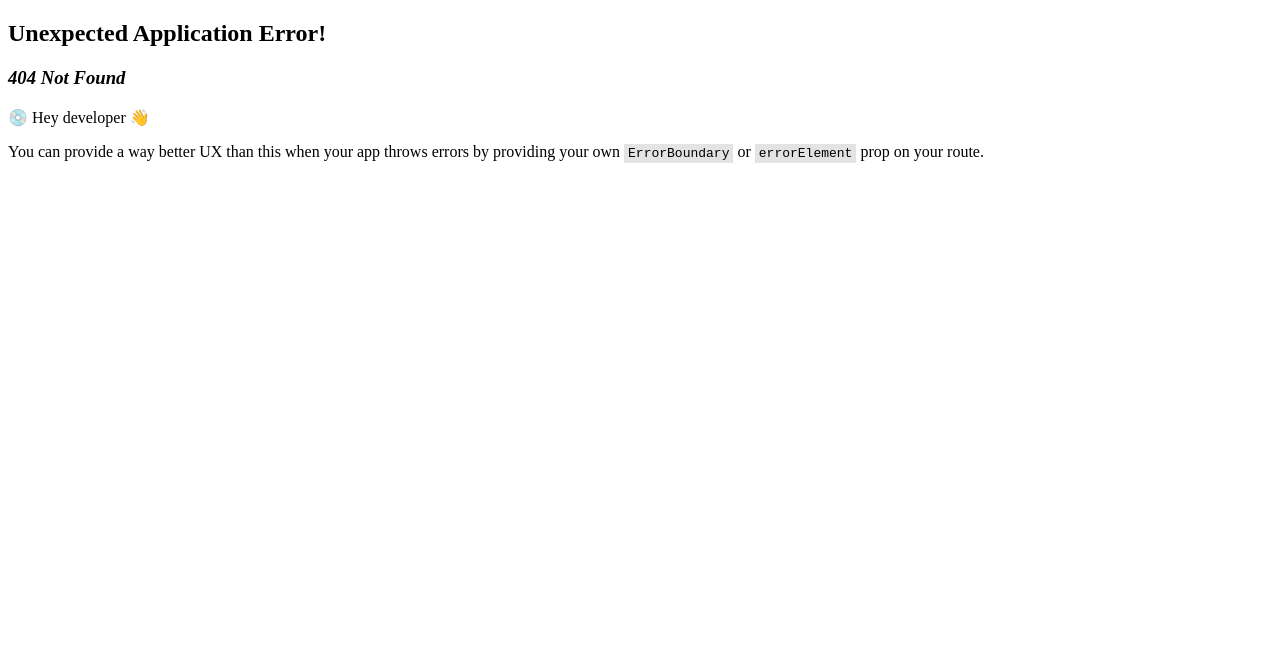
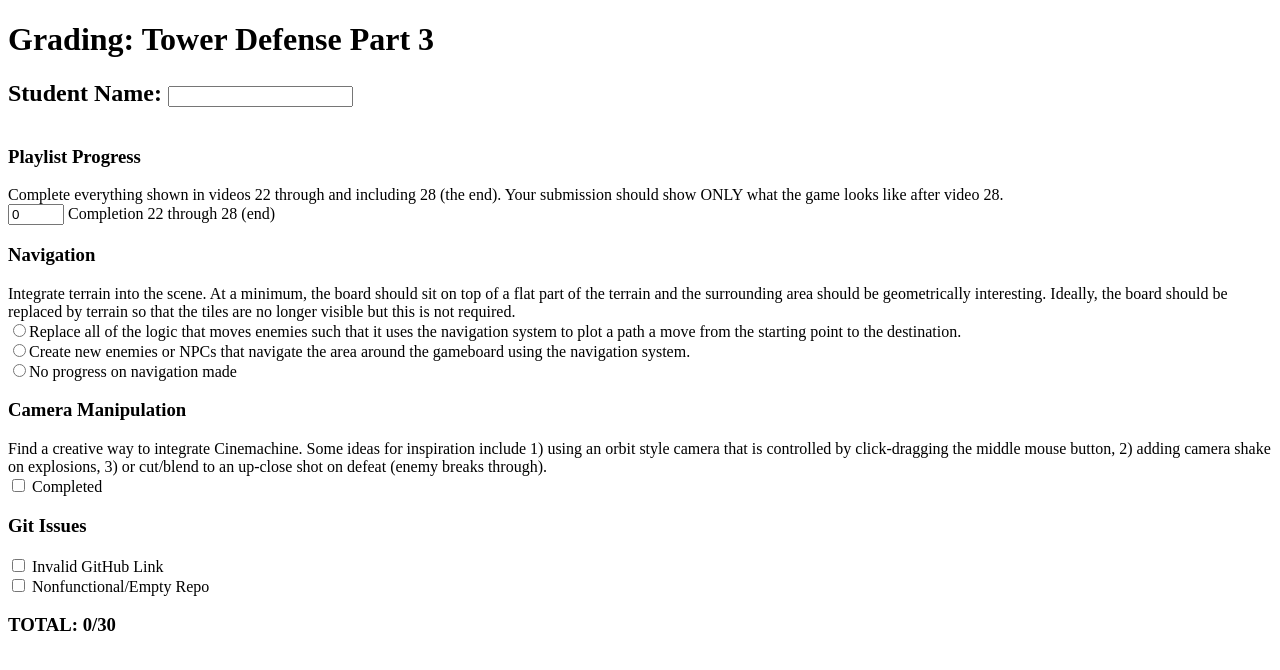
Before and after one commit to ConlynPattison/GameDevGrading, a React (Create React App) app: page /tower-defense3 in a window 1280 px wide. Before the commit this address had no page. Shown: the top 670 px of the page. Built offline with nearby package versions, Linux system fonts and the light colour scheme.

Commit message:
Added tower defense part 3

```diff
--- a/src/App.js
+++ b/src/App.js
@@ -7,6 +7,7 @@ import PlatformerPart2 from "./routes/PlatformerPart2";
 import SpaceInvadersPart1 from "./routes/SpaceInvadersPart1";
 import SpaceInvadersPart2 from "./routes/SpaceInvadersPart2";
 import TowerDefensePart1 from "./routes/TowerDefensePart1";
+import TowerDefensePart3 from "./routes/TowerDefensePart3";
 
 
 const router = createBrowserRouter([
@@ -41,6 +42,10 @@ const router = createBrowserRouter([
 	{
 		path: "tower-defense1",
 		element: <TowerDefensePart1 />
+	},
+	{
+		path: "tower-defense3",
+		element: <TowerDefensePart3 />
 	}
 ])
 
--- a/src/routes/Home.jsx
+++ b/src/routes/Home.jsx
@@ -14,6 +14,7 @@ const Home = () => {
 			<p onClick={() => navigate("space-invaders1")}> Space Invaders Part 1 </p>
 			<p onClick={() => navigate("space-invaders2")}> Space Invaders Part 2 </p>
 			<p onClick={() => navigate("tower-defense1")}> Tower Defense Part 1 </p>
+			<p onClick={() => navigate("tower-defense3")}> Tower Defense Part 3 </p>
 		</div>
 	)
 }
--- /dev/null
+++ b/src/routes/TowerDefensePart3.jsx
@@ -0,0 +1,75 @@
+import { useState, useEffect } from "react";
+import styles from "./Assignments.module.css"
+
+const TowerDefensePart3 = () => {
+	const [sum, setSum] = useState(0);
+	const [checked, setChecked] = useState(0);
+	const [playlistVal, setPlaylistVal] = useState(0);
+	const [navigation, setNavigation] = useState(0);
+
+	useEffect(() => {
+		setSum(checked + playlistVal + navigation);
+	}, [checked, playlistVal, navigation])
+
+	const handleCheck = (event) => {
+		const value = Number(event.target.value);
+		setChecked((prevChecked) => prevChecked + (event.target.checked ? value : -value));
+	}
+
+	const handlePlaylistVal = (event) => {
+		setPlaylistVal(Number(event.target.value));
+	}
+
+	const handleNavigation = (event) => {
+		setNavigation(Number(event.target.value));
+	}
+
+	return (
+		<div>
+			<header>
+				<h1>Grading: Tower Defense Part 3</h1>
+			</header>
+			<h2>
+				Student Name: <input type="text" />
+			</h2>
+			<section className={styles.column}>
+				<h3>Playlist Progress</h3>
+				<text>
+					Complete everything shown in videos 22 through and including 28 (the end). Your submission should show ONLY what the game looks like after video 28.
+				</text>
+				<label><input type="number" name="playlist" value={playlistVal} onChange={handlePlaylistVal} min={0} max={10} /> Completion 22 through 28 (end) </label>
+			</section>
+			<section className={styles.column}>
+				<h3>Navigation</h3>
+				<text>
+					Integrate terrain into the scene. At a minimum, the board should sit on top of a flat part of the terrain and the surrounding area should be geometrically interesting. Ideally, the board should be replaced by terrain so that the tiles are no longer visible but this is not required.
+				</text>
+				<label><input type="radio" name="navigation" value={10} onChange={handleNavigation} />
+					Replace all of the logic that moves enemies such that it uses the navigation system to plot a path a move from the starting point to the destination.
+				</label>
+				<label><input type="radio" name="navigation" value={5} onChange={handleNavigation} />
+					Create new enemies or NPCs that navigate the area around the gameboard using the navigation system.</label>
+				<label><input type="radio" name="navigation" value={0} onChange={handleNavigation} />
+					No progress on navigation made
+				</label>
+			</section>
+			<section className={styles.column}>
+				<h3>Camera Manipulation</h3>
+				<text>
+					Find a creative way to integrate Cinemachine. Some ideas for inspiration include 1) using an orbit style camera that is controlled by click-dragging the middle mouse button, 2) adding camera shake on explosions, 3) or cut/blend to an up-close shot on defeat (enemy breaks through).
+				</text>
+				<label><input type="checkbox" name="camera" value={10} onChange={handleCheck} /> Completed </label>
+			</section>
+			<section className={styles.column}>
+				<h3>Git Issues</h3>
+				<label><input type="checkbox" name="git" value={-1.5} onChange={handleCheck} /> Invalid GitHub Link </label>
+				<label><input type="checkbox" name="git" value={-1.5} onChange={handleCheck} /> Nonfunctional/Empty Repo </label>
+			</section>
+			<h3>
+				TOTAL: {sum}/30
+			</h3>
+		</div>
+	);
+}
+
+export default TowerDefensePart3;
```
